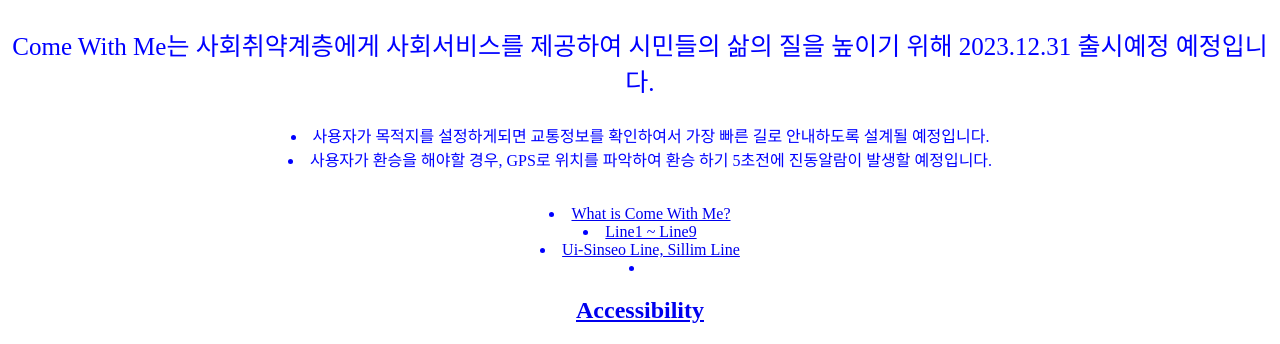
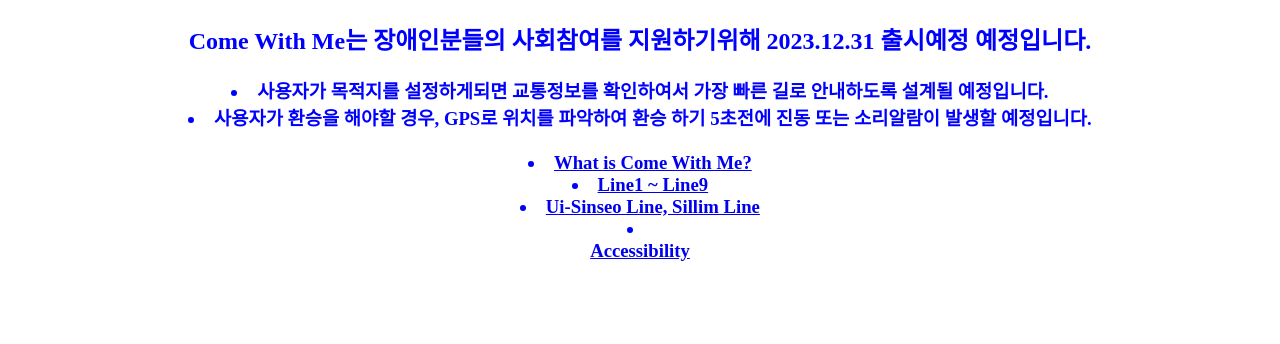
Before and after one commit to JTK0312/WithMe, a plain HTML site: page index.html in a window 1280 px wide. Shown: the part 494-838 px from the top of the page. After the commit the page ends 800 px from the top, so only its background shows below. Drawn offline with Linux system fonts and the light colour scheme.

Commit message:
Add files via upload

```diff
--- a/index.html
+++ b/index.html
@@ -12,17 +12,16 @@
 <center><img src="coding1.jpg" width="500"><br></center>
 <body>
 <div style="text-align:center">
-<p style="font-size:25px"><font color="blue">Come With Me는 사회취약계층에게 사회서비스를 제공하여
-시민들의 삶의 질을 높이기 위해 2023.12.31 출시예정 예정입니다.</p>
-<li><a>사용자가 목적지를 설정하게되면 교통정보를 확인하여서 가장 빠른 길로 안내하도록 설계될 예정입니다.</a></li>
-<li><a>사용자가 환승을 해야할 경우, GPS로 위치를 파악하여 환승 하기 5초전에 진동알람이 발생할 예정입니다.</a></li><br>
-</p>
+<h2><font color="blue">Come With Me는
+장애인분들의 사회참여를 지원하기위해 2023.12.31 출시예정 예정입니다.</h2>
+<h3><li><a>사용자가 목적지를 설정하게되면 교통정보를 확인하여서 가장 빠른 길로 안내하도록 설계될 예정입니다.</a></li>
+<li><a>사용자가 환승을 해야할 경우, GPS로 위치를 파악하여 환승 하기 5초전에 진동 또는 소리알람이 발생할 예정입니다.</a></li><br>
 <div style="text-align:center">
 <li><a href="1.html" target="_blank" title=지원기능>What is Come With Me?</a></li>
 <li><a href="2.html" target="_blank" title=1호선~9호선 >Line1 ~ Line9</a></li>
 <li><a href="3.html" target="_blank" title=우이신설 >Ui-Sinseo Line, Sillim Line</a></li>
-<li><font color="blue"><div style="text-align:center"><h2><a href="https://www.apple.com/accessibility/vision/"
-target="_blank" title=손쉬운사용>Accessibility</h2></a></li>
+<li><font color="blue"><div style="text-align:center"><a href="https://www.apple.com/accessibility/vision/"
+target="_blank" title=손쉬운사용>Accessibility</a></li></h3>
 </dive>
 </body>
 </html>
```
Also changed, not shown: 1.html (+3 -3 lines), 2.html (+4 -4 lines), 3.html (+3 -3 lines).
